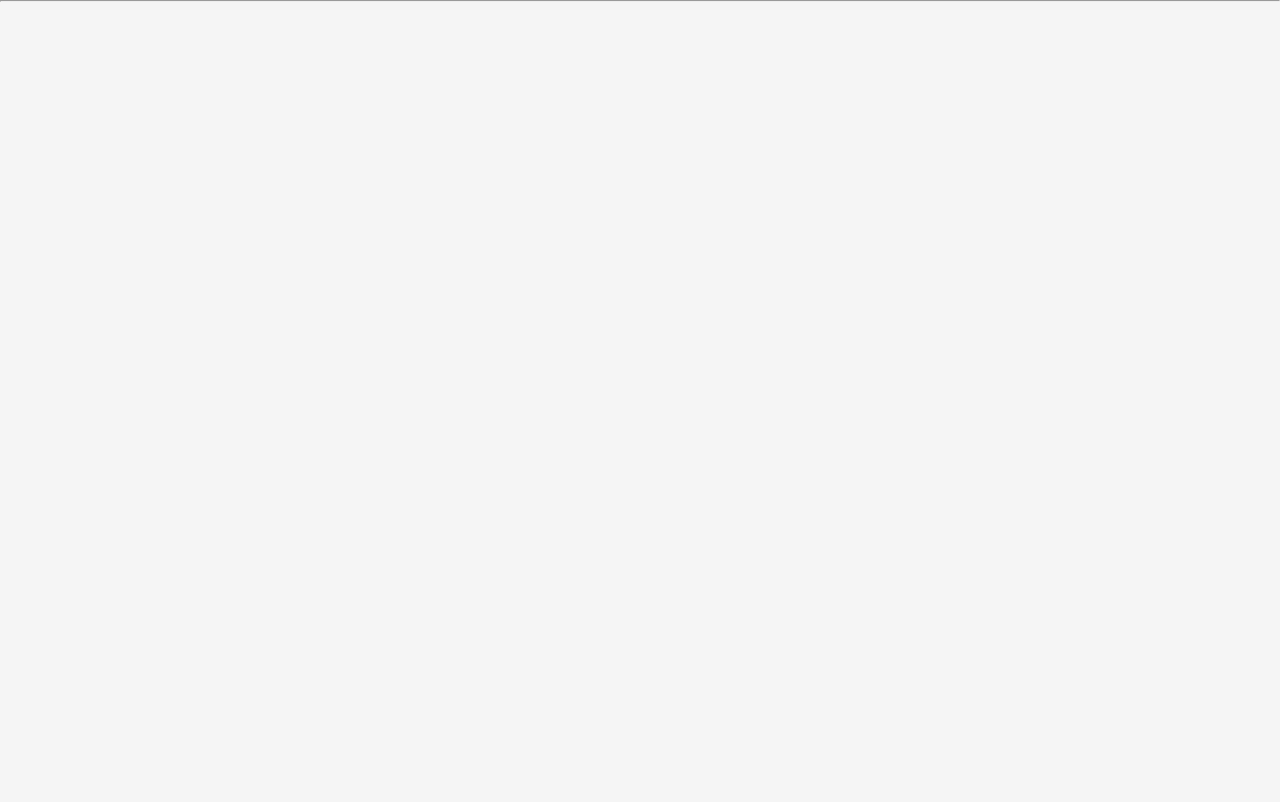
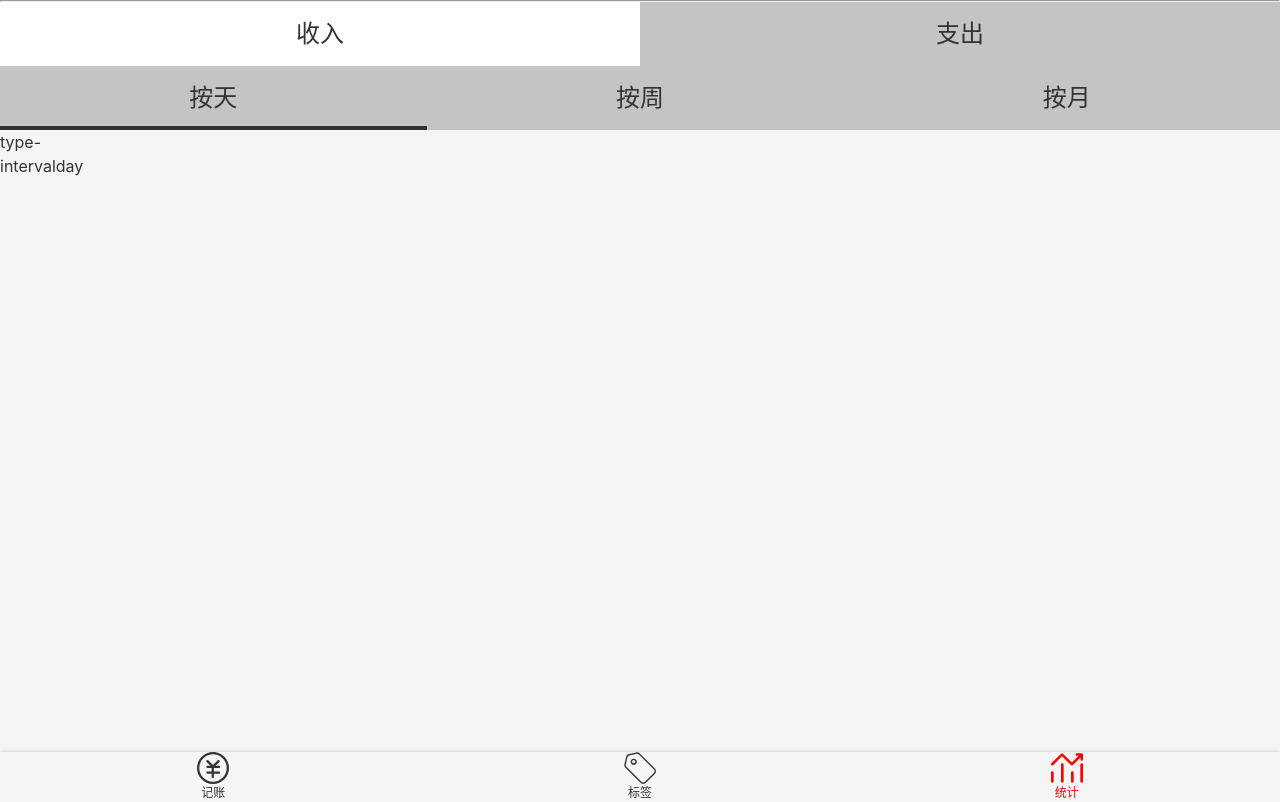
Before and after one commit to yruirui/account, a Vue app: page /#/statistics in a window 1280 px wide. Before the commit this address led to /#/404. Built offline with nearby package versions, Linux system fonts and the light colour scheme.

Commit message:
抽离tabs.vue使用在money.vue里面

```diff
--- /dev/null
+++ b/src/constants/intervalList.ts
@@ -0,0 +1,5 @@
+const intervalList = Object.freeze([{text: '按天', value: 'day'},
+    {text: '按周', value: 'week'},
+    {text: '按月', value: 'month'},
+])
+export default intervalList
--- /dev/null
+++ b/src/constants/typeList.ts
@@ -0,0 +1,3 @@
+const typeList=Object.freeze([{text: '收入', value: '+'},
+    {text: '支出', value: '-'},])
+export default typeList
--- a/src/views/Money.vue
+++ b/src/views/Money.vue
@@ -3,7 +3,7 @@
     <Layout classprefix="classprefix">
       <Tags/>
       <Notes @update:value="onUpdateNotes" placeholder="请在这里输入备注" field-name="备注"/>
-      <Types :value.sync="record.type"/>
+      <Tabs  :data-source="typeList" :value.sync="record.type" />
       <NumberPad @update:value="onUpdateAmount" @submit="saveRecord"/>
     </Layout>
   </div>
@@ -16,6 +16,8 @@ import Tags from '@/components/Tags.vue';
 import NumberPad from '@/components/NumberPad.vue';
 import Types from '@/components/Types.vue';
 import Notes from '@/components/Notes.vue';
+import Tabs from '@/components/Tabs.vue';
+import typeList from '@/constants/typeList';
 
 
 
@@ -35,7 +37,7 @@ import Notes from '@/components/Notes.vue';
 
 
 @Component({
-      components: {Notes, Types, NumberPad, Tags},
+      components: {Tabs, Notes, Types, NumberPad, Tags},
       // computed: {//数据不管是对象和值都要放在这里,当值变化时对这些数据进行监听，保证数据的及时和灵活
       //   recordList () {return this.$store.state.recordList},
       // }
@@ -43,7 +45,7 @@ import Notes from '@/components/Notes.vue';
 )
 export default class Money extends Vue {
 
-
+  typeList=typeList
   // eslint-disable-next-line no-undef
   record: RecordItem = {tags: [], notes: '', type: '+', amount: 0, createdAt: undefined};
   // eslint-disable-next-line no-undef
--- a/src/views/Statistics.vue
+++ b/src/views/Statistics.vue
@@ -1,7 +1,7 @@
 <template>
   <layout>
-    <Tabs class-prefix="type" :data-source="array2" :value.sync="type"/>
-    <Tabs class-prefix="interval" :data-source="array" :value.sync="interval"/>
+    <Tabs class-prefix="type" :data-source="typeList" :value.sync="type"/>
+    <Tabs class-prefix="interval" :data-source="intervalList" :value.sync="interval"/>
     <div>
       type{{type}}
       <br/>
@@ -27,6 +27,8 @@ import Vue from "vue";
 import {Component} from "vue-property-decorator";
 import Types from "@/components/Types";
 import Tabs from "@/components/Tabs";
+import intervalList from "@/constants/intervalList";
+import typeList from "@/constants/typeList";
 
 
 @Component({
@@ -34,12 +36,8 @@ import Tabs from "@/components/Tabs";
 })
 export default class Statistics extends Vue {
   type = '-'
-  array = [{text: '按天', value: 'day'},
-    {text: '按周', value: 'week'},
-    {text: '按月', value: 'month'},
-  ]
+  intervalList = intervalList
   interval='day'
-  array2=[{text: '收入', value: '+'},
-    {text: '支出', value: '-'},]
+  typeList=typeList
 }
 </script>
```
